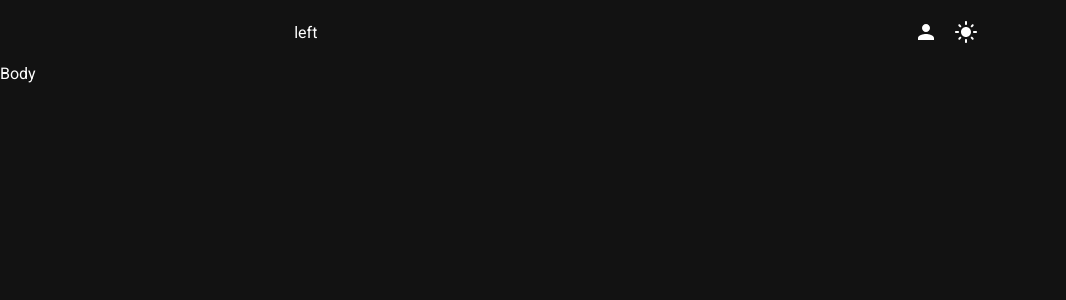
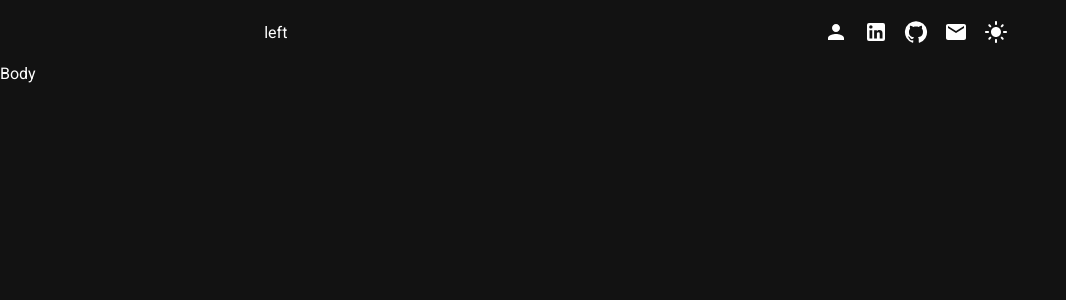
Before and after one commit to georggrubner/cv, a React (Vite) app: page / in a window 1280 px wide. Shown: the top 300 px of the page, without its empty margins (0-1066 px from the left). Built offline with nearby package versions, Linux system fonts and the light colour scheme.

Commit message:
added external links

```diff
--- a/src/Layout/Header/index.tsx
+++ b/src/Layout/Header/index.tsx
@@ -1,15 +1,25 @@
-import { Person } from '@mui/icons-material'
+import { GitHub, LinkedIn, Mail, Person } from '@mui/icons-material'
 import { Box, IconButton, Stack } from '@mui/material'
 import { ThemeSwitcher } from './ThemeSwitcher'
+import { ReactNode } from 'react'
+
+const linksMap: Array<[ReactNode, string]> = [
+    [<Person />, ''],
+    [<LinkedIn />, 'https://www.linkedin.com/in/georg-grubner-3547861a6/'],
+    [<GitHub />, 'https://github.com/georggrubner'],
+    [<Mail />, 'mailto:georg@grubner.tech'],
+]
 
 export const Header = () => {
     return (
         <Stack justifyContent="space-around" height={64} direction="row" alignItems="center">
             <Box>left</Box>
             <Stack direction="row">
-                <IconButton>
-                    <Person />
-                </IconButton>
+                {linksMap.map(([icon, href]) => (
+                    <IconButton target="_blank" rel="noopener noreferrer" key={href} href={href}>
+                        {icon}
+                    </IconButton>
+                ))}
                 <ThemeSwitcher />
             </Stack>
         </Stack>
```
